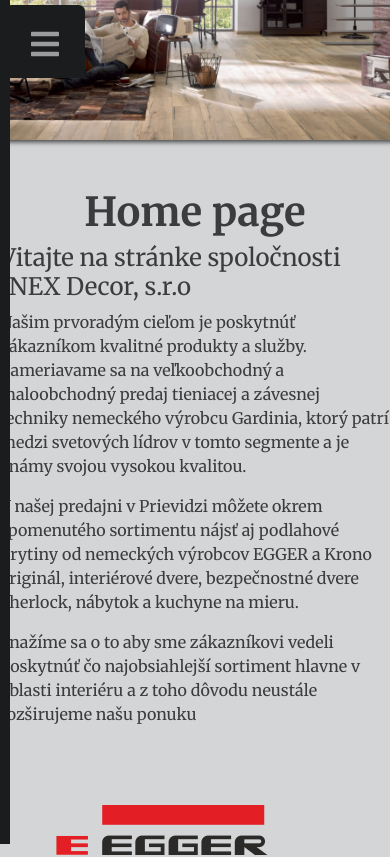
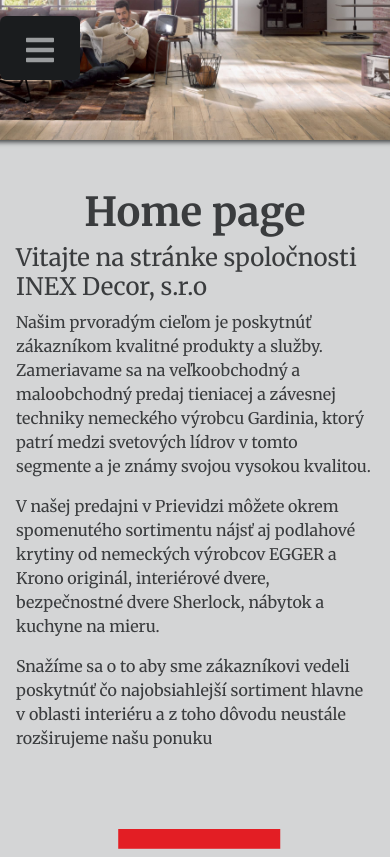
Before and after one commit to macmar89/inex, a React (Create React App) app: page /homepage in a window 390 px wide. Shown: the top 857 px of the page. Built offline with nearby package versions, Linux system fonts and the light colour scheme.

Commit message:
tlacidlo menu - phone zariadenia drzi na mieste konecne

```diff
--- a/package.json
+++ b/package.json
@@ -1,5 +1,6 @@
 {
   "name": "inexdecor",
+  "homepage": "http://www.inex.mariankarola.eu",
   "version": "0.1.0",
   "private": true,
   "dependencies": {
--- a/src/App.jsx
+++ b/src/App.jsx
@@ -31,7 +31,7 @@ function App() {
             <img className="main-picture" src={Picture} alt="sediacujo"></img>
           </Col>
         </Row>
-        <Switch >
+        <Switch className="pages">
           <Route path='/homepage' exact component={HomePage} />
           <Route path='/kontakt' component={TheContact} />
           <Route path='/galeria' component={TheGallery} />
--- a/src/components/NavBar/Navbar.scss
+++ b/src/components/NavBar/Navbar.scss
@@ -1,20 +1,16 @@
 @import '../../scss//variables.scss';
 
 .NavbarMenu {
+    box-sizing: border-box;
+    position: relative;
 
-    position: relative;
     .navbar {
-      position: absolute;
+      position: fixed;
+      margin-top: 1rem;
       background-color: $color-menu;
-    padding: 0.8rem 1.5rem;
-    margin: 0.3rem ;
+      padding: 0.5rem 1.5rem;
       color: $color-menu-text;
       border-radius: 0.4rem;
-    // height: 80px;
-    // display: flex;
-    // justify-content: start;
-    // align-items: center;
-    // top: 1rem;
 
       z-index: 99;
     }
@@ -31,7 +27,7 @@
     .nav-menu {
     z-index: 99;
     background-color: $color-menu;
-    width: 400px;
+    width: 100%;
     height: 100%;
     display: flex;
     justify-content: center;
@@ -39,11 +35,11 @@
     top: 0;
     left: -100%;
     transition: 850ms;
-    padding-right: 3rem;
+    // padding-right: 4rem;
   }
 
   .nav-menu.active {
-    left: 0;
+    left: 0%;
     transition: 350ms;
   }
 
@@ -63,7 +59,7 @@
   .nav-text a {
     text-decoration: none;
     color: $color-menu-text;
-    font-size: 18px;
+    font-size: 1.1rem;
     width: 95%;
     height: 100%;
     display: flex;
@@ -77,6 +73,10 @@
 
   .nav-menu-items {
     width: 100%;
+    padding-left: 2rem;
+    padding-right: 2rem;
+    margin: 0;
+
   }
 
   .navbar-toggle {
@@ -94,6 +94,17 @@
         align-items: start;
         background-color: $color-menu;
         height: 100%;
+
+        z-index: 99;
+        background-color: $color-menu;
+        width: 400px;
+        height: 100%;
+        display: flex;
+        justify-content: center;
+        position: fixed;
+        top: 0;
+        left: -100%;
+        transition: 850ms;
       }
       .navbar {
         margin: 0;
--- a/src/scss/App.scss
+++ b/src/scss/App.scss
@@ -47,7 +47,7 @@ body{
 .HomePage {
 
   z-index: 1;
-
+  margin: 0 1rem;
   .main-picture {
     max-width: 100%;
     box-shadow: 2px 2px 5px #3a3c3e;
@@ -55,6 +55,10 @@ body{
   p {
     line-height: 1.5rem;
   }
+}
+
+.pages {
+
 }
 
 // .CompaniesLogo
```
Also changed, not shown: 1 other file (tests, documents, lock files or other folders). Lines whose indentation alone changed are shown as unchanged.
